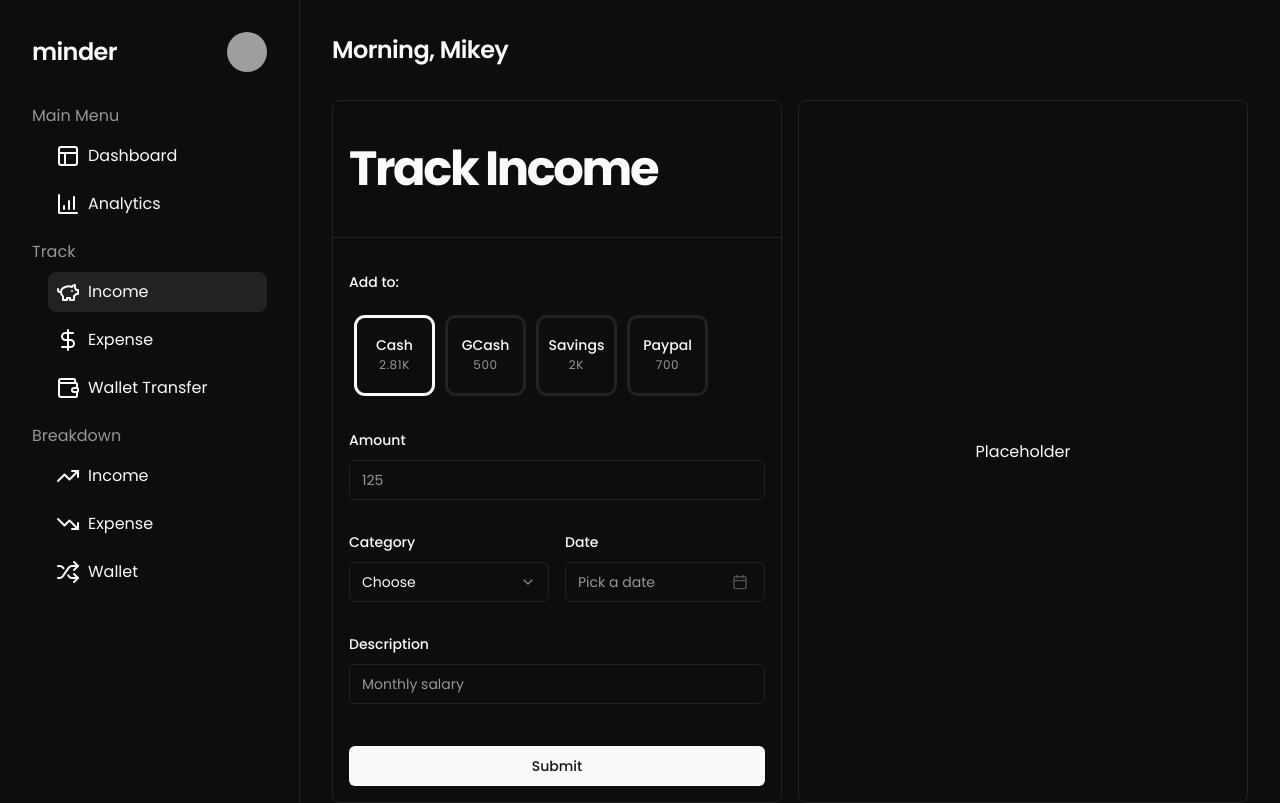
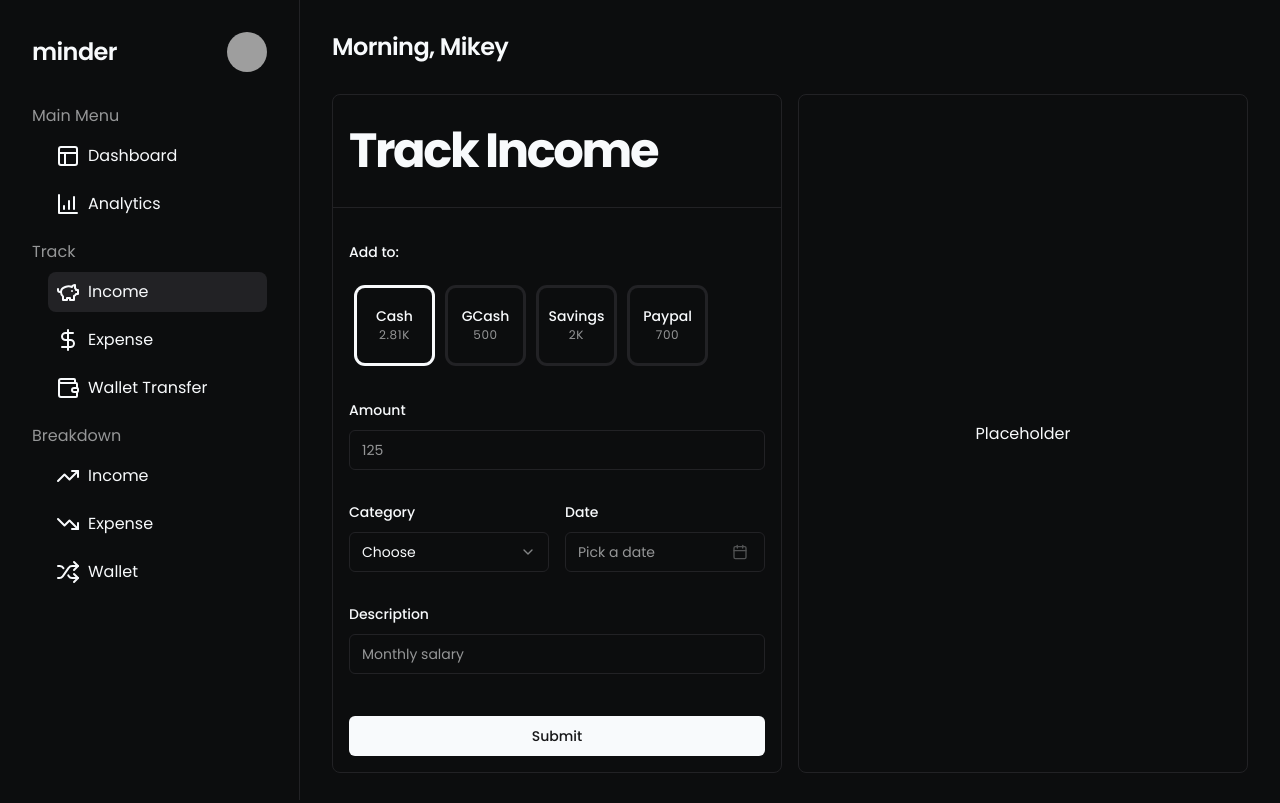
Before and after one commit to michaelcanonizado/minder, a Next.js app: page /income/track in a window 1280 px wide. Built offline with nearby package versions, Linux system fonts and the light colour scheme; grey boxes are pictures that could not be loaded.

Commit message:
fix: lower text line height

```diff
--- a/src/styles/globals.css
+++ b/src/styles/globals.css
@@ -113,19 +113,19 @@ If any changes are to be done to the typography, do them here.
 */
 @layer components {
   .text-display {
-    @apply text-5xl font-bold leading-normal tracking-tighter;
+    @apply text-5xl font-bold leading-[1] tracking-tighter;
   }
   .text-heading-100 {
-    @apply text-2xl font-semibold leading-normal tracking-tight;
+    @apply text-2xl font-semibold leading-tight tracking-tight;
   }
   .text-heading-200 {
-    @apply text-xl font-medium leading-normal tracking-normal;
+    @apply text-xl font-medium leading-snug tracking-normal;
   }
   .text-body-100 {
     @apply text-base font-normal leading-normal tracking-wide;
   }
   .text-body-200 {
-    @apply text-xs font-normal leading-normal tracking-wider;
+    @apply text-xs font-normal leading-tight tracking-wider;
   }
 }
 
```
